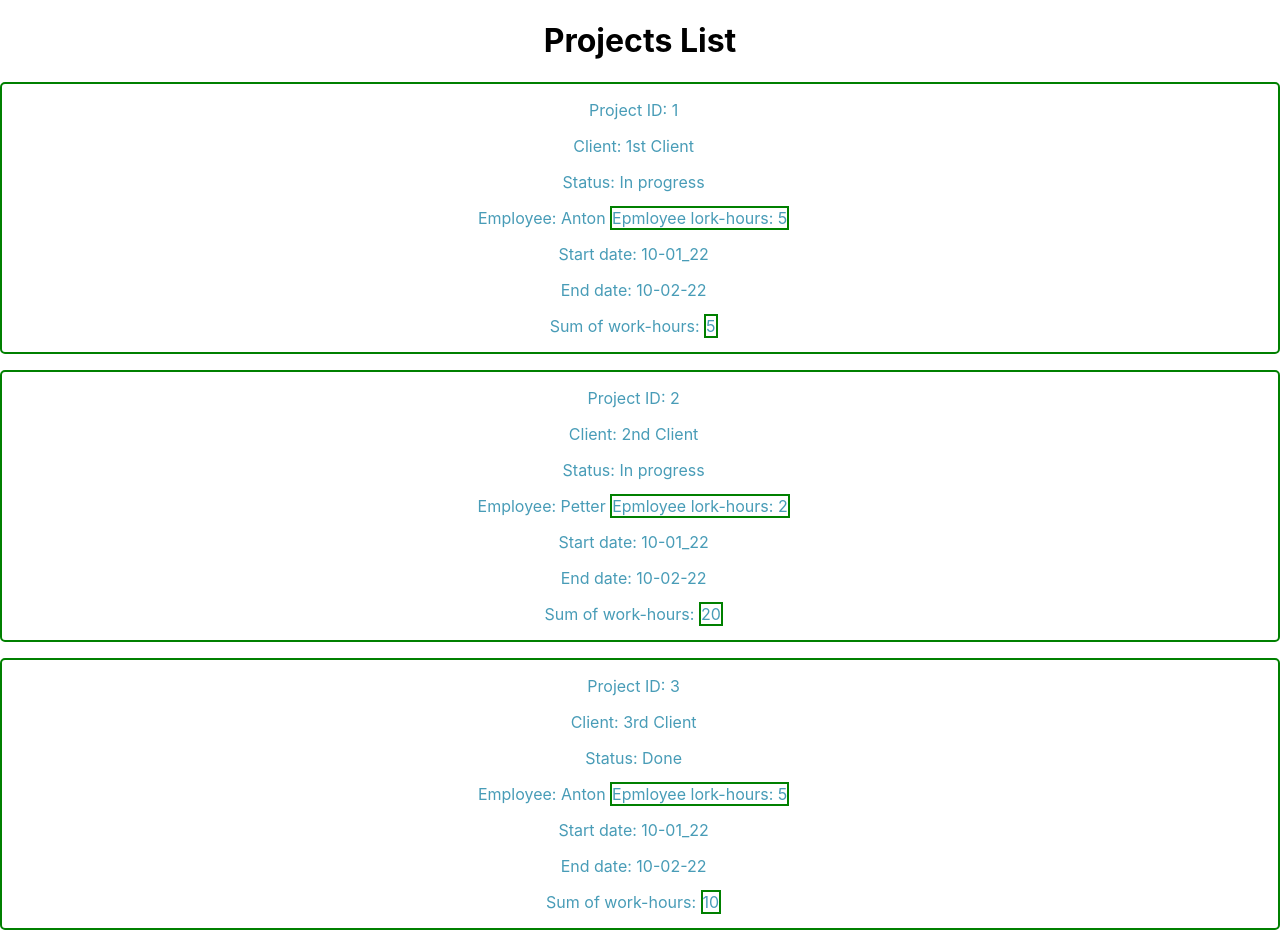
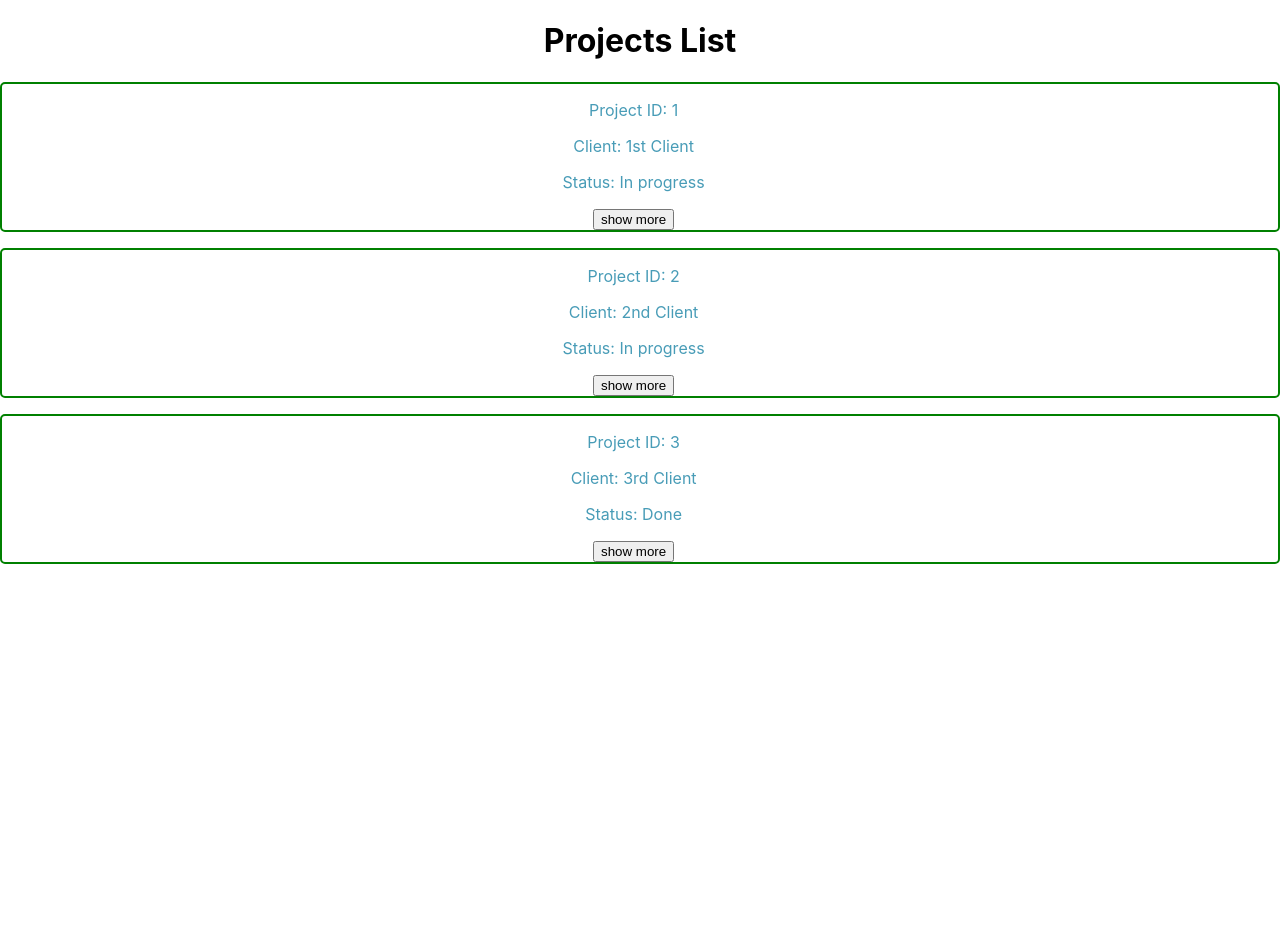
Before and after one commit to Momcil/capstone-pvflow, a React (Create React App) app in the folder client/: page / in a window 1280 px wide. After the commit the page ends 800 px from the top, so only its background shows below. Built offline with nearby package versions, Linux system fonts and the light colour scheme.

Commit message:
add toggle function to show details

```diff
--- a/client/src/App.js
+++ b/client/src/App.js
@@ -1,9 +1,10 @@
-import logo from './logo.svg';
 import './App.css';
 import ShowAllProjects from './components/ShowAllProjects';
 import allProjects from './db';
 
+
 function App() {
+
     return (
         <div className="App">
             <ShowAllProjects  allProjects= {allProjects}/>
--- a/client/src/components/ShowAllProjects.jsx
+++ b/client/src/components/ShowAllProjects.jsx
@@ -1,14 +1,23 @@
 import styled from "styled-components";
+import { useState } from "react";
 
 
+export default function ShowAllProjects({allProjects}){
+    const [details, setDetails] = useState([])
 
-function ShowAllProjects({allProjects}){
+    function Toggle(projectID){
+        const newDetails = [...allProjects]
+        newDetails[projectID].in_detail = newDetails[projectID].in_detail ? false : true
+        setDetails(newDetails)
+        console.log(newDetails)
+    }
 
     return (
         <>
             <h1>Projects List</h1>
             <Container>
                 {allProjects.map((project) =>
+                    project.in_detail ?
                     <ProjectCard role="list" key={project.ID}>
                         <p>Project ID: {project.ID}</p>
                         <p>Client: {project.client}</p>
@@ -17,6 +26,18 @@ function ShowAllProjects({allProjects}){
                         <p>Start date: {project.start_date}</p>
                         <p> End date: {project.end_date}</p>
                         <p>Sum of work-hours: <span>{project.sum_hours}</span></p>
+                        <button className="btn" id={project.ID} onClick={() => Toggle(project.ID - 1)}>
+                                {project.hasDetails ? "close" : "show more"}
+                        </button>
+                    </ProjectCard>
+                    :
+                    <ProjectCard role="list" key={project.ID}>
+                        <p>Project ID: {project.ID}</p>
+                        <p>Client: {project.client}</p>
+                        <p>Status: {project.status}</p>
+                        <button className="btn" id={project.ID} onClick={() => Toggle(project.ID - 1)}>
+                            {project.hasDetails ? "close" : "show more"}
+                        </button>
                     </ProjectCard>
                 )}
             </Container>
@@ -24,7 +45,7 @@ function ShowAllProjects({allProjects}){
     )
 }
 
-export default ShowAllProjects
+
 
 
 const ProjectCard = styled.li`
```
